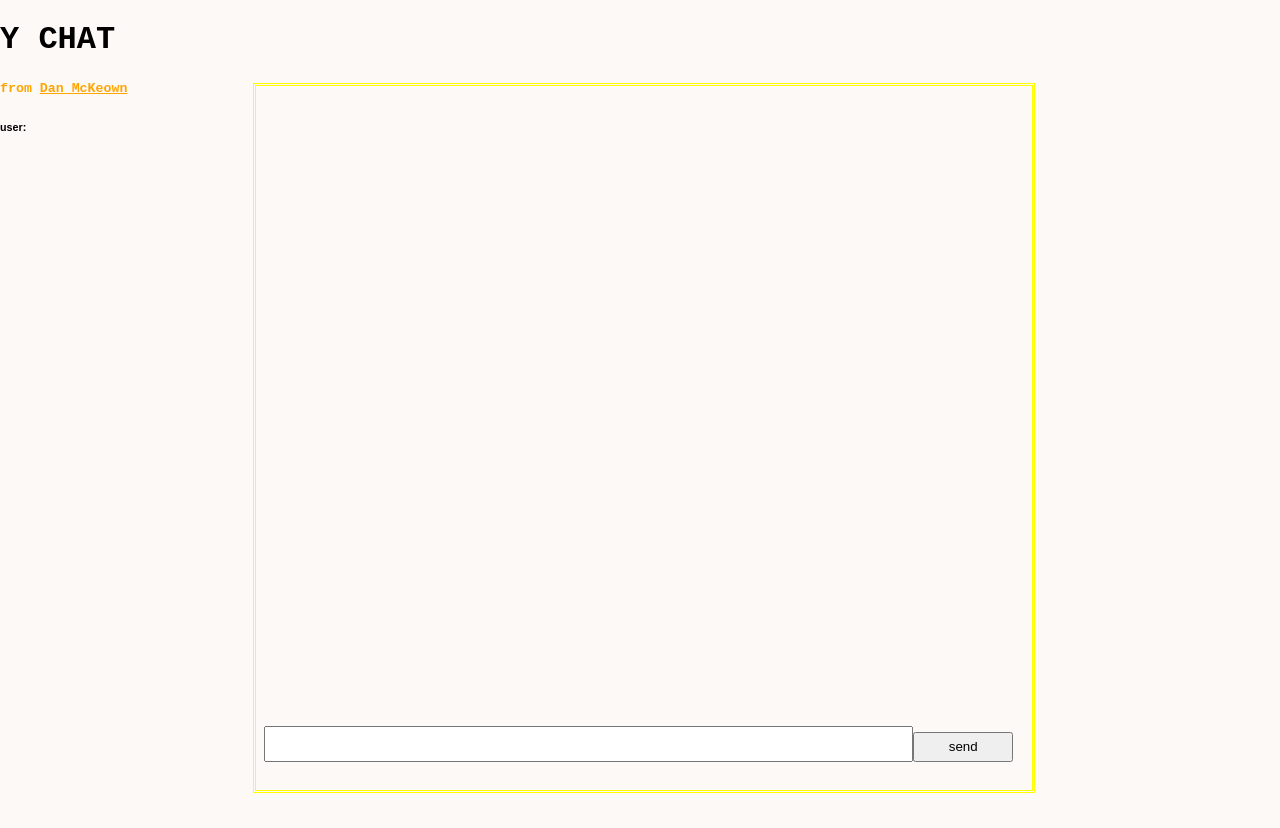
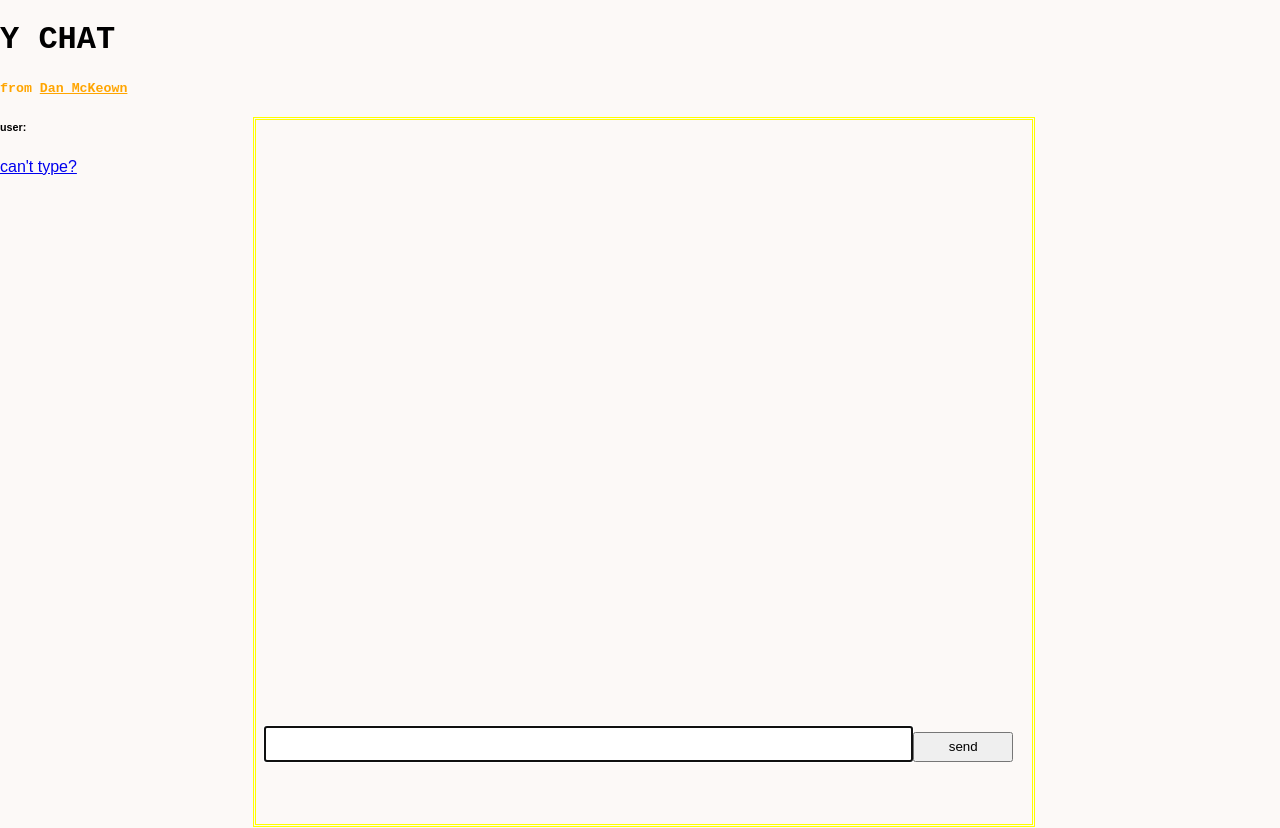
Before and after one commit to pacificpelican/ychat, a React (Create React App) app: page / in a window 1280 px wide. Before the commit the page ends 800 px from the top, so only its background shows below. Built offline with nearby package versions, Linux system fonts and the light colour scheme; no server answers.

Commit message:
add a can't type? button for when input UI is frozen on Chrome launch

```diff
--- a/eapp.js
+++ b/eapp.js
@@ -90,7 +90,7 @@ app.get('/currentusername', passport.authenticate('basic', { session: false }),
   res.send(_user_name);
 });
 
-app.use('/build', express.static('build'));
+app.get('/build', express.static('build'));
 
 app.use('/socket.io', express.static('node_modules/socket.io/socket.js'));
 
--- a/src/App.js
+++ b/src/App.js
@@ -86,7 +86,7 @@ class MyInput extends Component {
 	// }
 
 	handleClick() {
-		var elements = document.querySelectorAll('input');
+	//	var elements = document.querySelectorAll('input');
 	//	let chatContent = elements[0].value;
 
 		let elements1 = document.getElementById("chat_input");
@@ -124,11 +124,14 @@ class MyInput extends Component {
 				<h6 id="usernameheader">
 					<span id="showusernamelabel" class="userinfo">user:</span> <span id="showusername" class="userinfo"></span>
 				</h6>
+				<p>
+					<span id="cantclick"><a href="#" onClick={function() { alert('ok should be fixed')}}>can't type?</a></span>
+				</p>
 			</div>
 			<main className="chat_box">
 			<chatContent /><ChatApp />
 				<div className="user_input" id="root0">
-					<input id="chat_input" className="user_chat" />
+					<span><input type="text" id="chat_input" className="user_chat" /></span>
 					<button onClick={this.handleClick} className="user_button">
 						send
 					</button>
@@ -145,6 +148,7 @@ class App extends Component {
 
   componentDidMount() {
 		console.log(socket);
+		document.getElementById("chat_input").focus();
   }
 
   sendMessage = message => {
```
